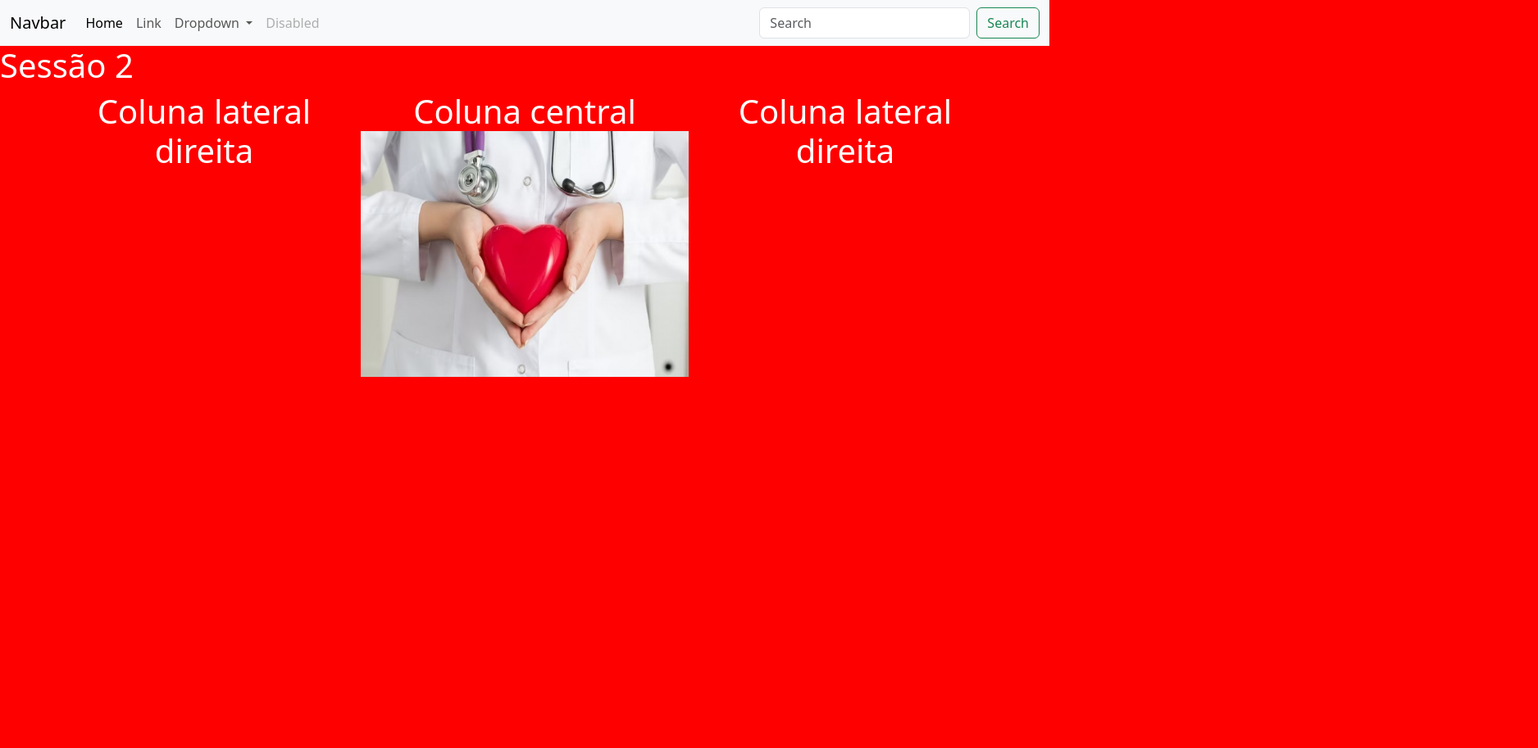
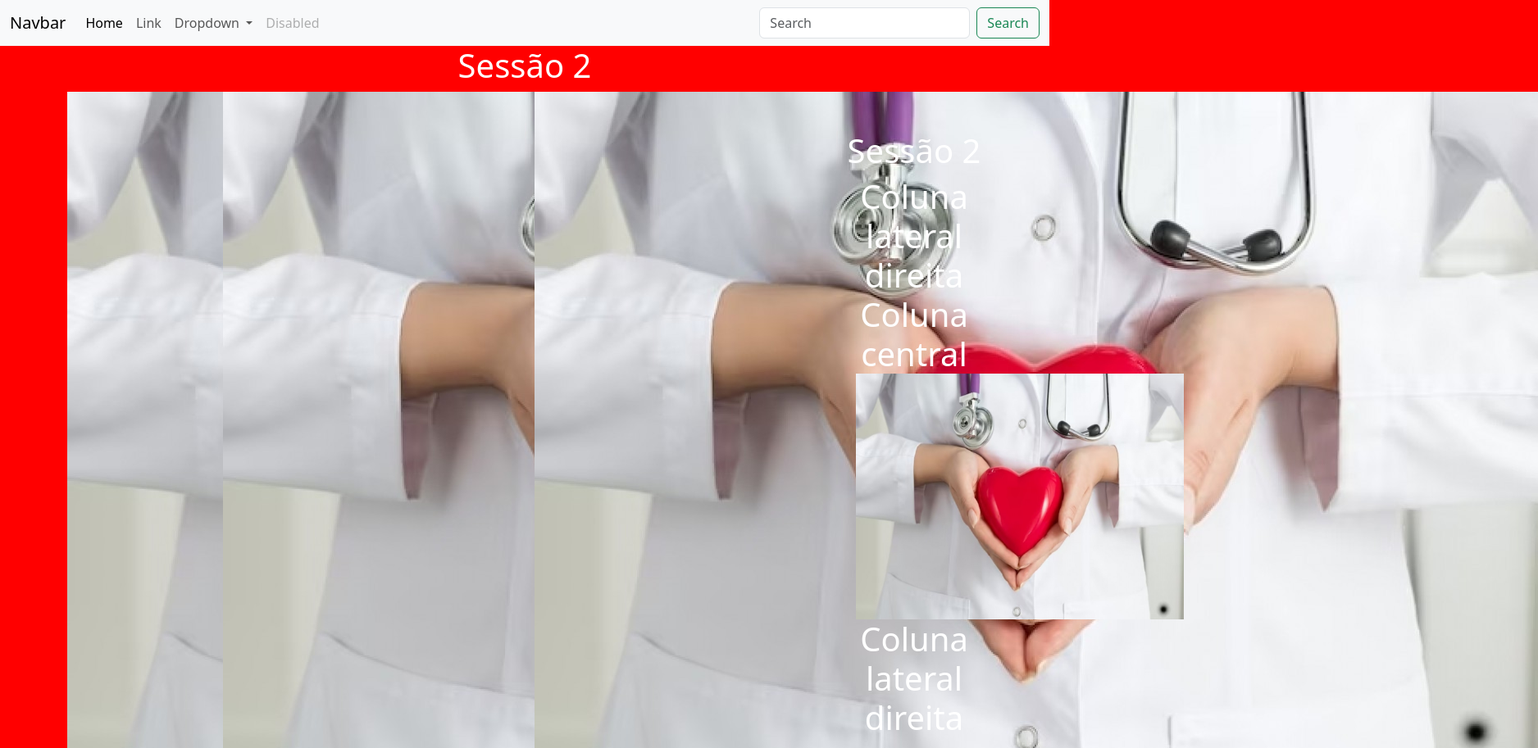
Before and after one commit to DayanaStephany/DayanaStephany.github.io, a plain HTML site: page sessao2.html in a window 1280 px wide. Shown: the top 913 px of the page at 82% size, 1876 px wide, since content can reach past the window. Before the commit the page ends 800 px from the top, so only its background shows below. Drawn offline with nearby package versions, Linux system fonts and the light colour scheme.

Commit message:
Add files via upload

```diff
--- a/sessao2.html
+++ b/sessao2.html
@@ -48,6 +48,25 @@
     </div>
   </div>
 </nav>
+<h1 class="text-center">Sessão 2</h1>
+<div class="container text-center py-5">
+  <div class="row gy-5">
+    <div class="col-2 py-0 my-0">
+      <img src="enfermagem.jpg" alt="imagem1">
+    </div>
+    <div class="col-2 py-0 my-0">
+      <img src="enfermagem.jpg" alt="imagem2">
+    </div>
+    <div class="col-2">
+
+      </div>
+    <div class="col-2 py-0 my-0">
+        <img src="enfermagem.jpg" alt="imagem3">
+      </div>
+      <div class="col-2">
+    </div>
+    <div class="col-2">
+
               <h1>Sessão 2<h1>
                 <div class="container text-center">
                   <div class="row">
```
